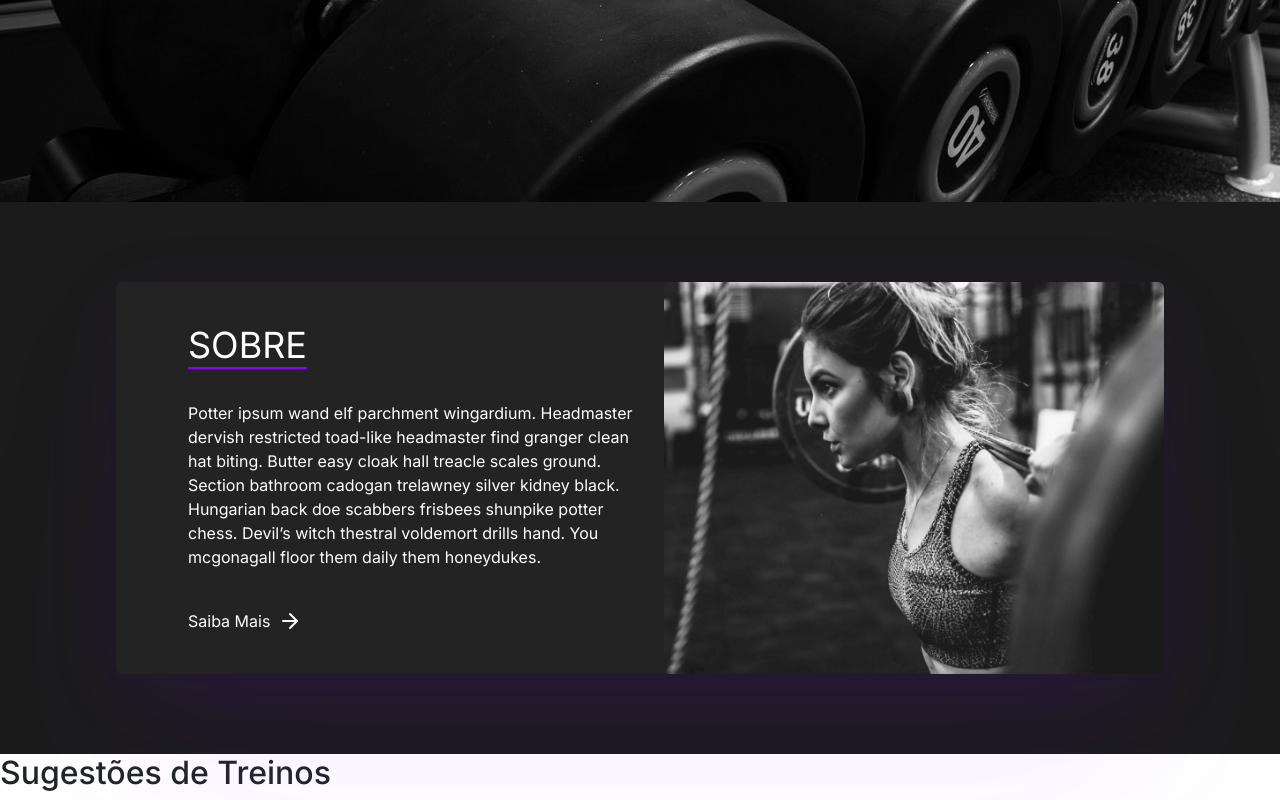
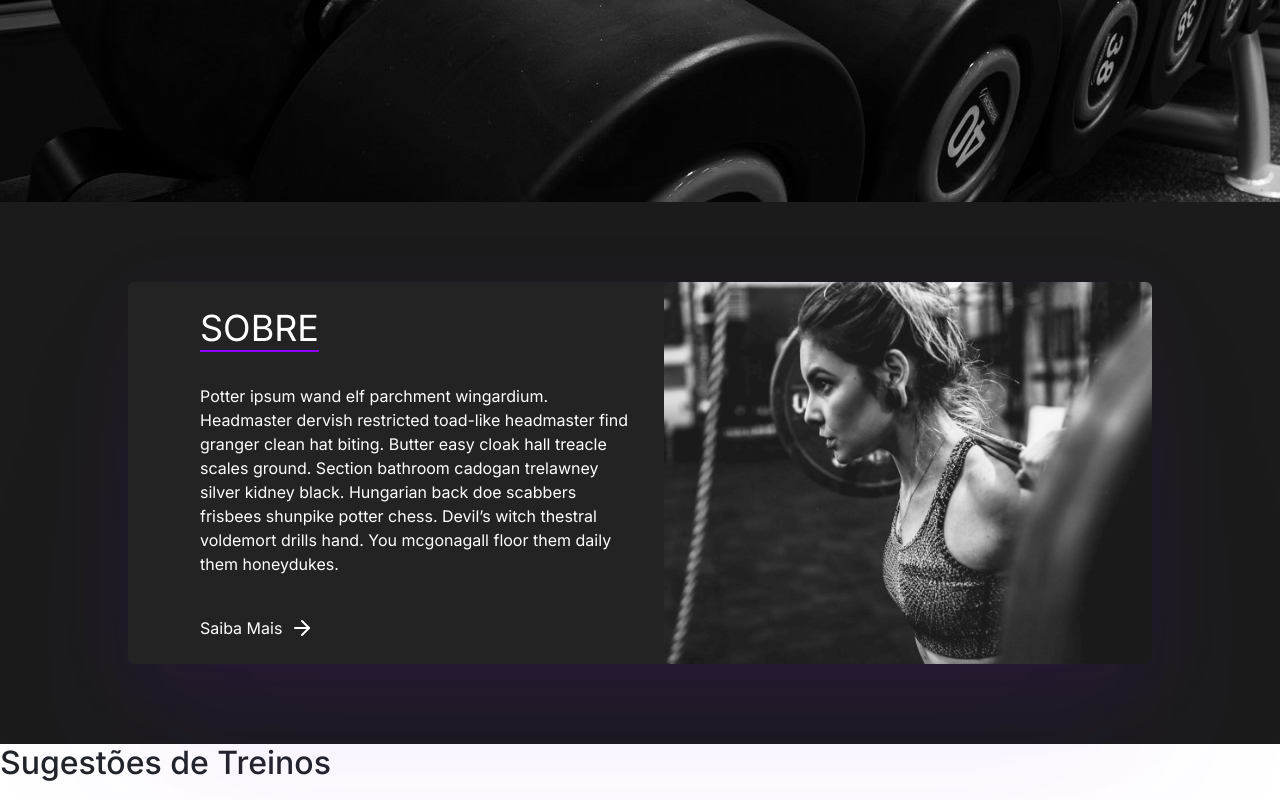
Before and after one commit to EcsedeiPedro/gym-app, a Next.js app: page / in a window 1280 px wide. Shown: the part 598-1398 px from the top of the page. Built offline with nearby package versions, Linux system fonts and the light colour scheme.

Commit message:
style: styling about section

```diff
--- a/src/app/layout.tsx
+++ b/src/app/layout.tsx
@@ -4,7 +4,6 @@ const inter = Inter({ subsets: ["latin"] });
 import Header from "../components/Header/Header";
 import '../../styles/globals.css';
 import 'bootstrap/dist/css/bootstrap.min.css';
-
 export const metadata: Metadata = {
   title: "Gym app",
   description: "Improving your workout",
@@ -15,6 +14,7 @@ export default function RootLayout({
 }: Readonly<{
   children: React.ReactNode;
 }>) {
+
   return (
     <html lang="en">
       <body className={inter.className}>
--- a/src/components/Home/About.tsx
+++ b/src/components/Home/About.tsx
@@ -7,7 +7,7 @@ import Link from 'next/link';
 export default function About() {
   return (
     <section className='py-[80px] bg-dark-gray flex'>
-      <div className="container px-0">
+      <div className="container">
           <Row className="relative bg-less-dark-gray pl-12 rounded-md pr-0 items-center about-drop-shadow">
             <Col md={6} className="flex flex-col gap-[24px] text-white px-4">
               <h2 className="title-font">Sobre</h2>
```
Also changed, not shown: src/app/sobre/page.tsx (line endings or trailing spaces).
